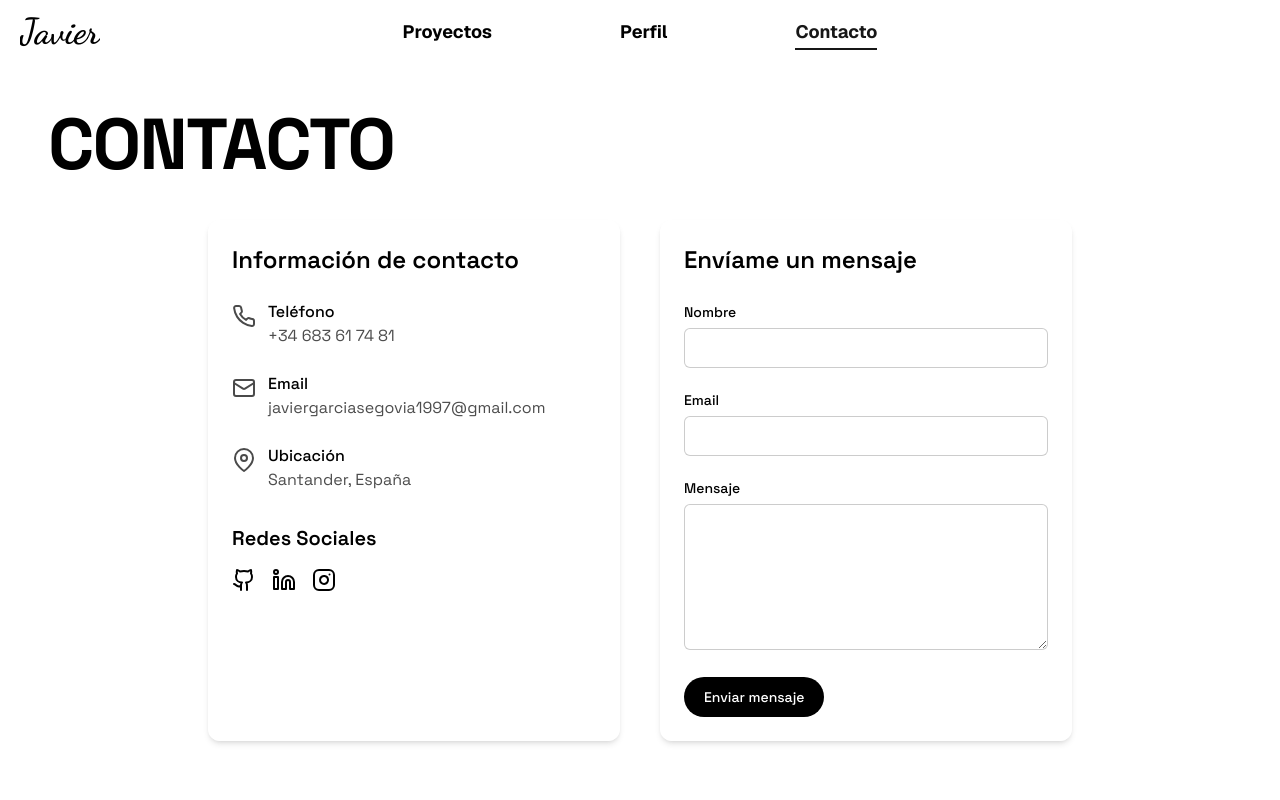
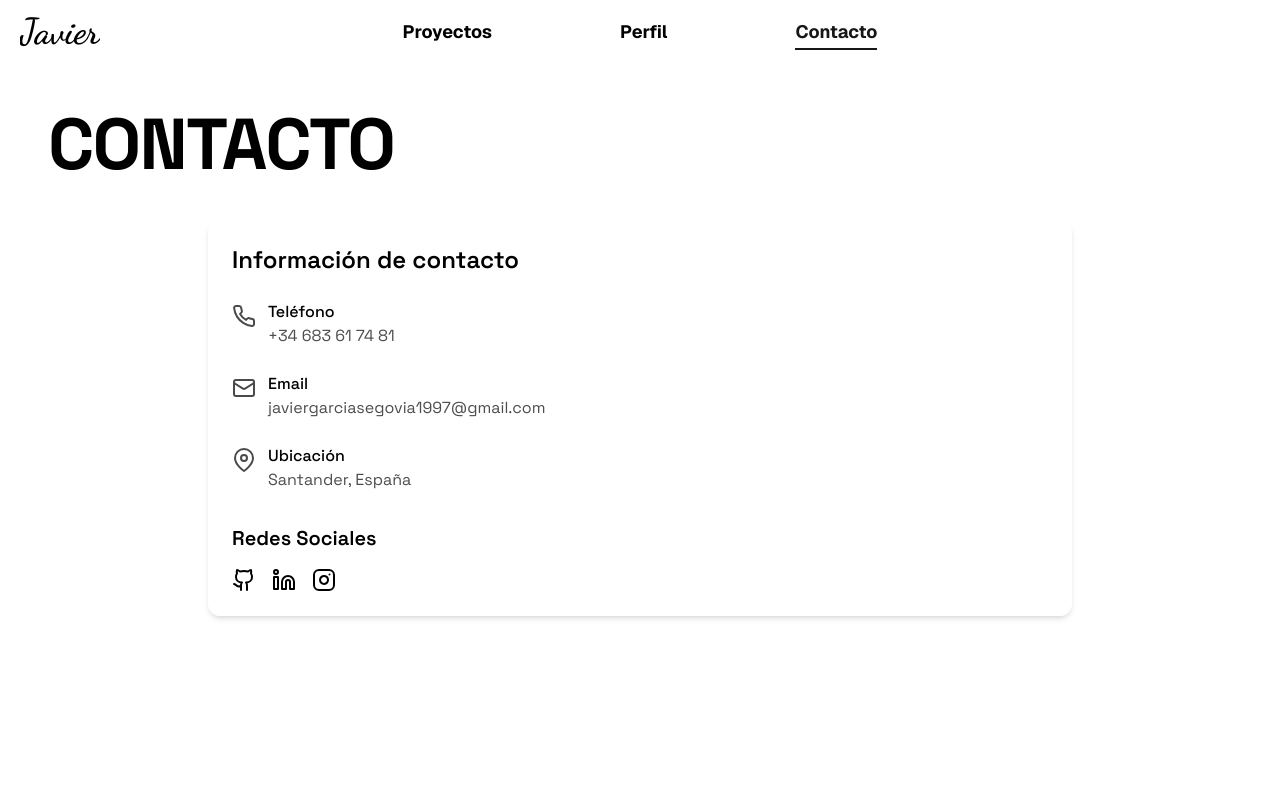
Before and after one commit to jvgemelo/javi-portfolio, a Next.js app: page /contacto in a window 1280 px wide. Shown: the top 800 px of the page. Built offline with nearby package versions, Linux system fonts and the light colour scheme.

Commit message:
refactor contact page

```diff
--- a/app/contacto/page.tsx
+++ b/app/contacto/page.tsx
@@ -46,7 +46,7 @@ export default function ContactPage() {
       </header>
 
       <div className="max-w-4xl mx-auto py-6 md:py-10 px-4">
-        <div className="grid grid-cols-1 md:grid-cols-2 gap-6 md:gap-10">
+        <div className="grid grid-cols-1 md:grid-cols-1 gap-6 md:gap-10">
           <div className="bg-white/50 p-4 md:p-6 rounded-xl shadow-md">
             <h2 className="text-xl md:text-2xl font-semibold mb-4 md:mb-6 text-black">Información de contacto</h2>
             <ul className="space-y-6">
@@ -56,7 +56,7 @@ export default function ContactPage() {
                 </svg>
                 <div>
                   <p className="font-medium text-black">Teléfono</p>
-                  <p className="text-black/70">+34 683 61 74 81</p>
+                  <a href="tel:+34683617481" className="text-black/70 hover:text-black transition-colors">+34 683 61 74 81</a>
                 </div>
               </li>
               <li className="flex items-start gap-3">
@@ -66,7 +66,7 @@ export default function ContactPage() {
                 </svg>
                 <div>
                   <p className="font-medium text-black">Email</p>
-                  <p className="text-black/70">javiergarciasegovia1997@gmail.com</p>
+                  <a href="mailto:javiergarciasegovia1997@gmail.com" className="text-black/70 hover:text-black transition-colors">javiergarciasegovia1997@gmail.com</a>
                 </div>
               </li>
               <li className="flex items-start gap-3">
@@ -76,7 +76,7 @@ export default function ContactPage() {
                 </svg>
                 <div>
                   <p className="font-medium text-black">Ubicación</p>
-                  <p className="text-black/70">Santander, España</p>
+                  <a href="https://www.google.com/maps?q=Santander,+España" target="_blank" rel="noopener noreferrer" className="text-black/70 hover:text-black transition-colors">Santander, España</a>
                 </div>
               </li>
             </ul>
@@ -106,7 +106,7 @@ export default function ContactPage() {
             </div>
           </div>
 
-          <div className="bg-white/50 p-4 md:p-6 rounded-xl shadow-md">
+          {/* <div className="bg-white/50 p-4 md:p-6 rounded-xl shadow-md">
             <h2 className="text-xl md:text-2xl font-semibold mb-4 md:mb-6 text-black">Envíame un mensaje</h2>
             {formSubmitted ? (
               <div className="bg-black/10 text-black p-6 rounded-lg">
@@ -166,7 +166,9 @@ export default function ContactPage() {
               </form>
             )}
           </div>
+        </div> */}
         </div>
+
       </div>
     </div>
   );
```
